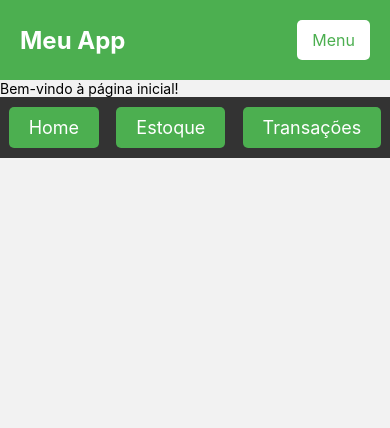
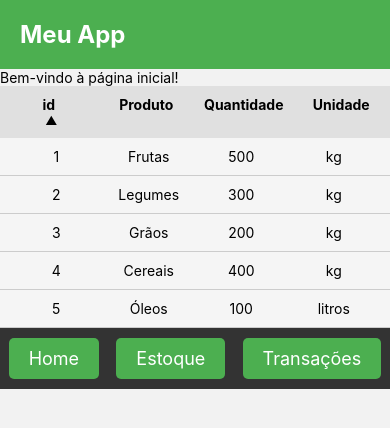
Before and after one commit to kfrural/AgroSmart, a React Native app in the folder AgroSmart/: screen /Estoque in a window 390 px wide. Shown: the top 428 px of the page. Built offline with nearby package versions, Linux system fonts and the light colour scheme.

Commit message:
create_table

```diff
--- a/AgroSmart/package.json
+++ b/AgroSmart/package.json
@@ -15,6 +15,7 @@
     "expo": "~52.0.27",
     "expo-status-bar": "~2.0.1",
     "react": "18.3.1",
+    "react-apexcharts": "^1.7.0",
     "react-dom": "18.3.1",
     "react-native": "0.76.6",
     "react-native-web": "~0.19.13"
--- a/AgroSmart/src/components/Header/index.tsx
+++ b/AgroSmart/src/components/Header/index.tsx
@@ -6,9 +6,6 @@ const Header = () => {
   return (
     <View style={styles.container}>
       <Text style={styles.title}>Meu App</Text>
-      <TouchableOpacity style={styles.button}>
-        <Text style={styles.buttonText}>Menu</Text>
-      </TouchableOpacity>
     </View>
   );
 };
--- a/AgroSmart/src/components/Nav/index.tsx
+++ b/AgroSmart/src/components/Nav/index.tsx
@@ -1,17 +1,23 @@
 import React from 'react';
 import { View, TouchableOpacity, Text } from 'react-native';
 import styles from './styles';
+import { useNavigation } from '@react-navigation/native';
 
 const Nav = () => {
+  const navigation = useNavigation();
+  const handlePress = (routeName) => {
+    navigation.navigate(routeName);
+  };
+
   return (
     <View style={styles.container}>
-      <TouchableOpacity style={styles.navItem}>
+      <TouchableOpacity style={styles.navItem} onPress={() => handlePress("Home")}>
         <Text style={styles.navText}>Home</Text>
       </TouchableOpacity>
-      <TouchableOpacity style={styles.navItem}>
+      <TouchableOpacity style={styles.navItem} onPress={() => handlePress("Estoque")}>
         <Text style={styles.navText}>Estoque</Text>
       </TouchableOpacity>
-      <TouchableOpacity style={styles.navItem}>
+      <TouchableOpacity style={styles.navItem} onPress={() => handlePress("Transacoes")}>
         <Text style={styles.navText}>Transações</Text>
       </TouchableOpacity>
     </View>
--- /dev/null
+++ b/AgroSmart/src/components/Table/index.tsx
@@ -0,0 +1,75 @@
+import React, { useState, useMemo } from 'react';
+import { View, Text, TouchableOpacity } from 'react-native';
+import styles from './styles';
+
+interface DataItem {
+  id: number;
+  name: string;
+  age: number;
+  city: string;
+}
+
+interface Props {
+  data: DataItem[];
+}
+
+const Table = ({ data }: Props) => {
+  const [sortColumn, setSortColumn] = useState<keyof DataItem>('id');
+  const [sortDirection, setSortDirection] = useState<'asc' | 'desc'>('asc');
+
+  const sortedData = useMemo(() => {
+    if (!data || !sortColumn) return data;
+
+    const sorted = [...data].sort((a, b) => {
+      if (a[sortColumn] < b[sortColumn]) {
+        return sortDirection === 'asc' ? -1 : 1;
+      }
+      if (a[sortColumn] > b[sortColumn]) {
+        return sortDirection === 'asc' ? 1 : -1;
+      }
+      return 0;
+    });
+
+    return sorted;
+  }, [data, sortColumn, sortDirection]);
+
+  const handleSort = (column: keyof DataItem) => {
+    if (column === sortColumn) {
+      setSortDirection(prevDir => prevDir === 'asc' ? 'desc' : 'asc');
+    } else {
+      setSortColumn(column);
+      setSortDirection('asc');
+    }
+  };
+
+  return (
+    <View style={styles.container}>
+      <View style={styles.headerRow}>
+        {Object.keys(data[0]).map((key) => (
+          <TouchableOpacity
+            key={key}
+            style={styles.headerCell}
+            onPress={() => handleSort(key as keyof DataItem)}
+          >
+            <Text style={styles.headerText}>{key}</Text>
+            {sortColumn === key && (
+              <Text style={[styles.sortArrow, sortDirection === 'asc' ? styles.ascending : styles.descending]}>
+                ▲
+              </Text>
+            )}
+          </TouchableOpacity>
+        ))}
+      </View>
+
+      {sortedData.map((item) => (
+        <View style={styles.row} key={`${item.id}`}>
+          {Object.values(item).map((value, index) => (
+            <Text key={`${index}-${item.id}`} style={styles.cell}>{value}</Text>
+          ))}
+        </View>
+      ))}
+    </View>
+  );
+};
+
+export default Table;
--- /dev/null
+++ b/AgroSmart/src/components/Table/styles.ts
@@ -0,0 +1,42 @@
+import { StyleSheet } from 'react-native';
+
+const styles = StyleSheet.create({
+    container: {
+      flex: 1,
+      backgroundColor: '#f5f5f5',
+    },
+    headerRow: {
+      flexDirection: 'row',
+      backgroundColor: '#e0e0e0',
+    },
+    headerCell: {
+      flex: 1,
+      padding: 10,
+      alignItems: 'center',
+    },
+    headerText: {
+      fontWeight: 'bold',
+    },
+    sortArrow: {
+      marginLeft: 5,
+      fontSize: 12,
+    },
+    ascending: {
+      color: '#000',
+    },
+    descending: {
+      color: '#000',
+    },
+    row: {
+      flexDirection: 'row',
+      padding: 10,
+      borderBottomWidth: 1,
+      borderBottomColor: '#ccc',
+    },
+    cell: {
+      flex: 1,
+      textAlign: 'center',
+    },
+  });
+
+  export default styles;
--- a/AgroSmart/src/screens/Estoque/index.tsx
+++ b/AgroSmart/src/screens/Estoque/index.tsx
@@ -2,17 +2,28 @@ import React from 'react';
 import { View, Text } from 'react-native';
 import Header from '../../components/Header';
 import Nav from '../../components/Nav';
+import Table from '../../components/Table'
 
-const Home = () => {
+const Estoque = () => {
+
+  const dadosEstoque = [
+    { id: 1, Produto: "Frutas", Quantidade: 500, Unidade: "kg" },
+    { id: 2, Produto: "Legumes", Quantidade: 300, Unidade: "kg" },
+    { id: 3, ProdUto: "Grãos", Quantidade: 200, Unidade: "kg" },
+    { id: 4, Produto: "Cereais", Quantidade: 400, Unidade: "kg" },
+    { id: 5, Produto: "Óleos", Quantidade: 100, Unidade: "litros" }
+  ];
+
   return (
     <View>
       <Header />
       <View>
         <Text>Bem-vindo à página inicial!</Text>
+        <Table data={dadosEstoque} />
       </View>
       <Nav />
     </View>
   );
 };
 
-export default Home;
+export default Estoque;
--- a/AgroSmart/src/screens/Home/index.tsx
+++ b/AgroSmart/src/screens/Home/index.tsx
@@ -1,7 +1,9 @@
 import React from 'react';
 import { View, Text } from 'react-native';
 import Header from '../../components/Header';
+import Dashboard from '../../components/Dashboard';
 import Nav from '../../components/Nav';
+import styles from '../../components/Header/styles';
 
 const Home = () => {
   return (
@@ -9,6 +11,7 @@ const Home = () => {
       <Header />
       <View>
         <Text>Bem-vindo à página inicial!</Text>
+        <Dashboard />
       </View>
       <Nav />
     </View>
--- a/AgroSmart/src/screens/Login/index.tsx
+++ b/AgroSmart/src/screens/Login/index.tsx
@@ -4,9 +4,11 @@ import logo from '../../assets/images/AgrosmartLogoTransp.png';
 import Input from '../../components/Input';
 import InputPassword from '../../components/InputPassword';
 import Button from '../../components/Button';
+import { useNavigation } from '@react-navigation/native';
 
 const Login = () => {
 
+  const navigation = useNavigation();
     const handleChange = (text) => {
       console.log('Texto digitado:', text);
     };
@@ -17,6 +19,7 @@ const Login = () => {
 
     const handlePress = () => {
       console.log('Botão pressionado!');
+      navigation.navigate('Home');
     };
 
   return (
```
Also changed, not shown: AgroSmart/src/screens/Home/styles.ts (+9 -0 lines), AgroSmart/src/components/Nav/styles.ts (line endings or trailing spaces), 1 other file (tests, documents, lock files or other folders).
